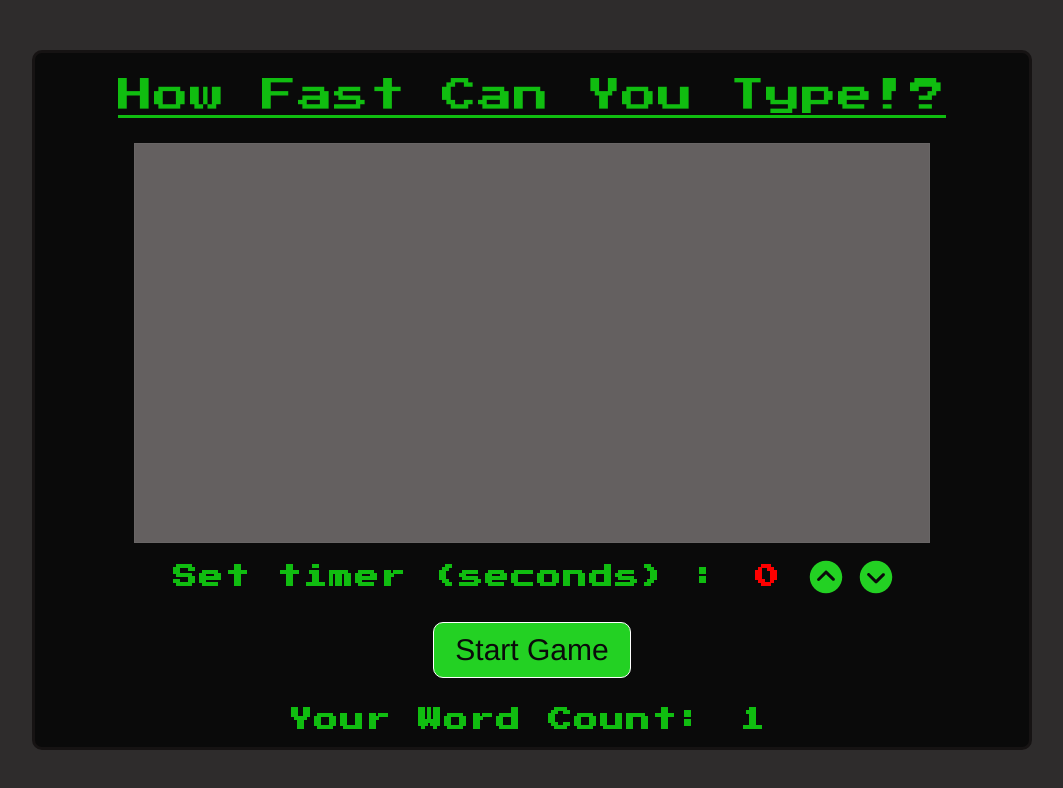
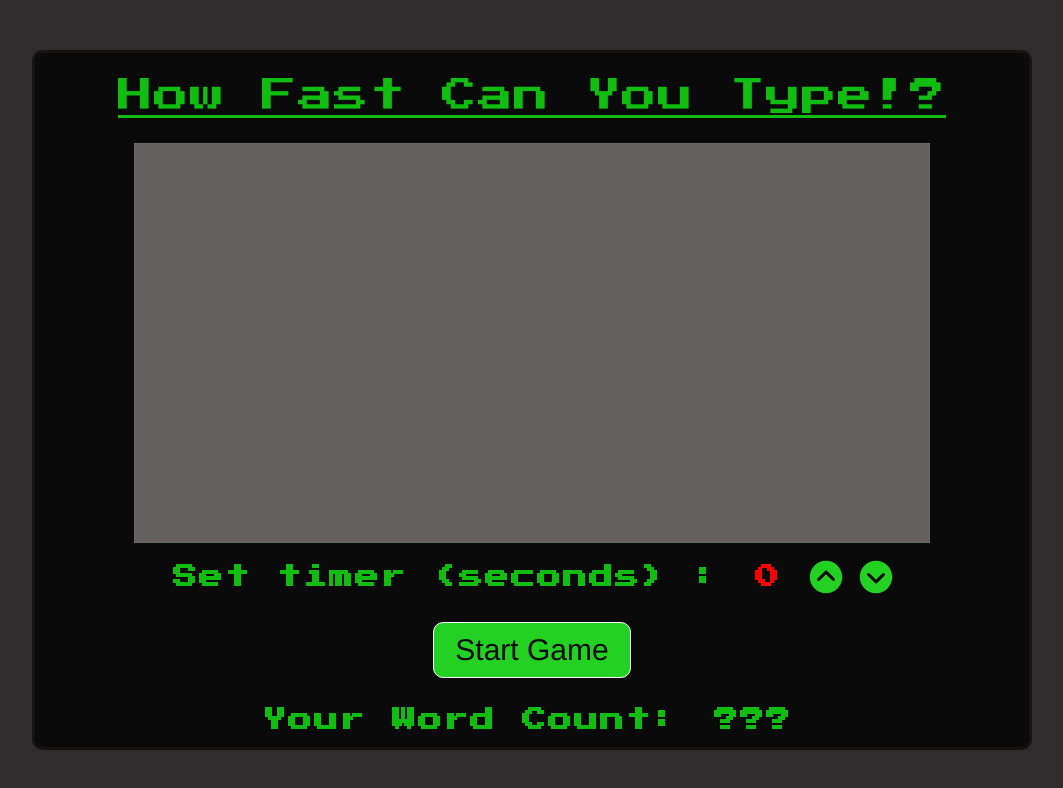
Before and after one commit to Stewie154/Speed-Typing-Game, a React (Create React App) app in the folder speed-typing-game/: page / in a window 1280 px wide. Shown: the top 788 px of the page, without its empty margins (108-1171 px from the left). Built offline with nearby package versions, Linux system fonts and the light colour scheme.

Commit message:
Added fade animation on page load

```diff
--- a/speed-typing-game/package.json
+++ b/speed-typing-game/package.json
@@ -6,6 +6,7 @@
     "@testing-library/jest-dom": "^5.12.0",
     "@testing-library/react": "^11.2.6",
     "@testing-library/user-event": "^12.8.3",
+    "aos": "^3.0.0-beta.6",
     "node-sass": "^6.0.0",
     "react": "^17.0.2",
     "react-dom": "^17.0.2",
--- a/speed-typing-game/src/App.js
+++ b/speed-typing-game/src/App.js
@@ -2,7 +2,8 @@ import React, {useState, useEffect, useRef} from 'react'
 import { IoIosArrowDropupCircle, IoIosArrowDropdownCircle } from 'react-icons/io'
 import './App.scss'
 import './Global/variables.scss'
-
+import AOS from "aos";
+import "aos/dist/aos.css";
 const App = () => {
   const [text, setText] = useState('')
   const [wordCount, setWordCount] = useState(0)
@@ -22,6 +23,12 @@ const App = () => {
       countWords()
     }
   }, [timeRemaining, gameOn])
+
+  useEffect(() => {
+    AOS.init({
+      duration : 1500
+    });
+  }, []);
 
   const handleChange = (event) => {
     event.preventDefault()
@@ -59,7 +66,7 @@ const App = () => {
   const timerText = gameOn ? 'Seconds Remaining: ' : 'Set timer (seconds) : '
 
   return (
-    <div className="container">
+    <div className="container" data-aos="fade-down">
       <header>How Fast Can You Type!?</header>
       <textarea
         disabled={gameOn ? false : true}
@@ -86,7 +93,7 @@ const App = () => {
       </div>
 
       <button disabled={gameOn ? true : false} className="btn" onClick={startGame}>{playCount > 0 ? 'Play Again' : 'Start Game'}</button>
-      <h2>Your Word Count: <span className="red">{wordCount}</span></h2>
+      <h2>Your Word Count: <span className="red">{playCount > 0 ? wordCount : '???'}</span></h2>
     </div>
   )
 }
```
Also changed, not shown: 1 other file (tests, documents, lock files or other folders).
